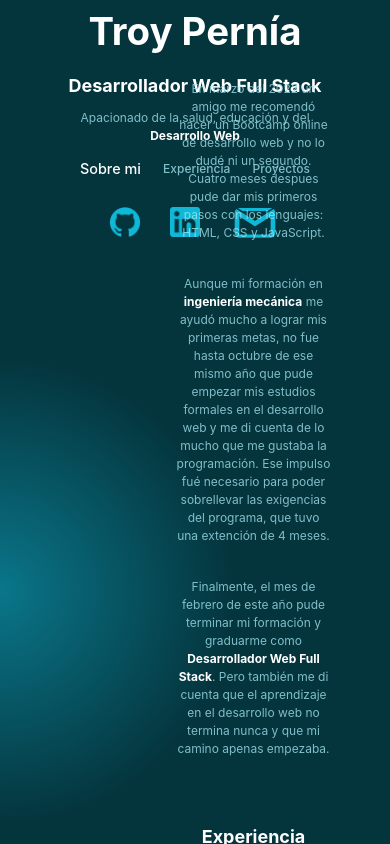
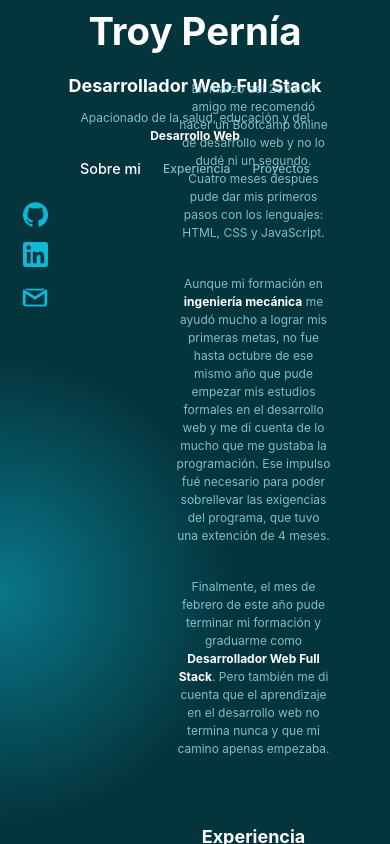
Before and after one commit to Tortoiselizard/Portafolio_Front, a React (Vite) app: page / in a window 390 px wide. Shown: the top 844 px of the page. Built offline with nearby package versions, Linux system fonts and the light colour scheme.

Commit message:
change Contact/Contact.module.css: add styles to movile screen (line 84-123)

```diff
--- a/src/components/Contact/Contact.module.css
+++ b/src/components/Contact/Contact.module.css
@@ -81,3 +81,43 @@
         opacity: 0;
     }
 }
+
+/* Estilos para dispositivos móbiles pequeños */
+@media screen and (max-width: 480px) {
+
+    .ContactContainer {
+        align-self: flex-start;
+        margin: 0px 20px;
+    }
+
+    .ContactContainer ul {
+        flex-direction: column;
+        justify-content: space-around;
+        align-items: center;
+    }
+
+    .ContactContainer ul li {
+        position: relative;
+        margin: 5px 0px;
+    }
+
+    .ContactContainer ul li a {
+        display: inline-block;
+        height: 25px;
+        width: 25px;
+        background-size: contain;
+        background-repeat: no-repeat;
+        background-position: center;
+        transition: transform 0.3s ease;
+    }
+
+    .ContactContainer ul li:nth-child(3) {
+        width: 30px;
+        height: 30px;
+    }
+
+    .ContactContainer ul li:nth-child(3) a {
+        width: 30px;
+        height: 30px;
+    }
+  }
```
